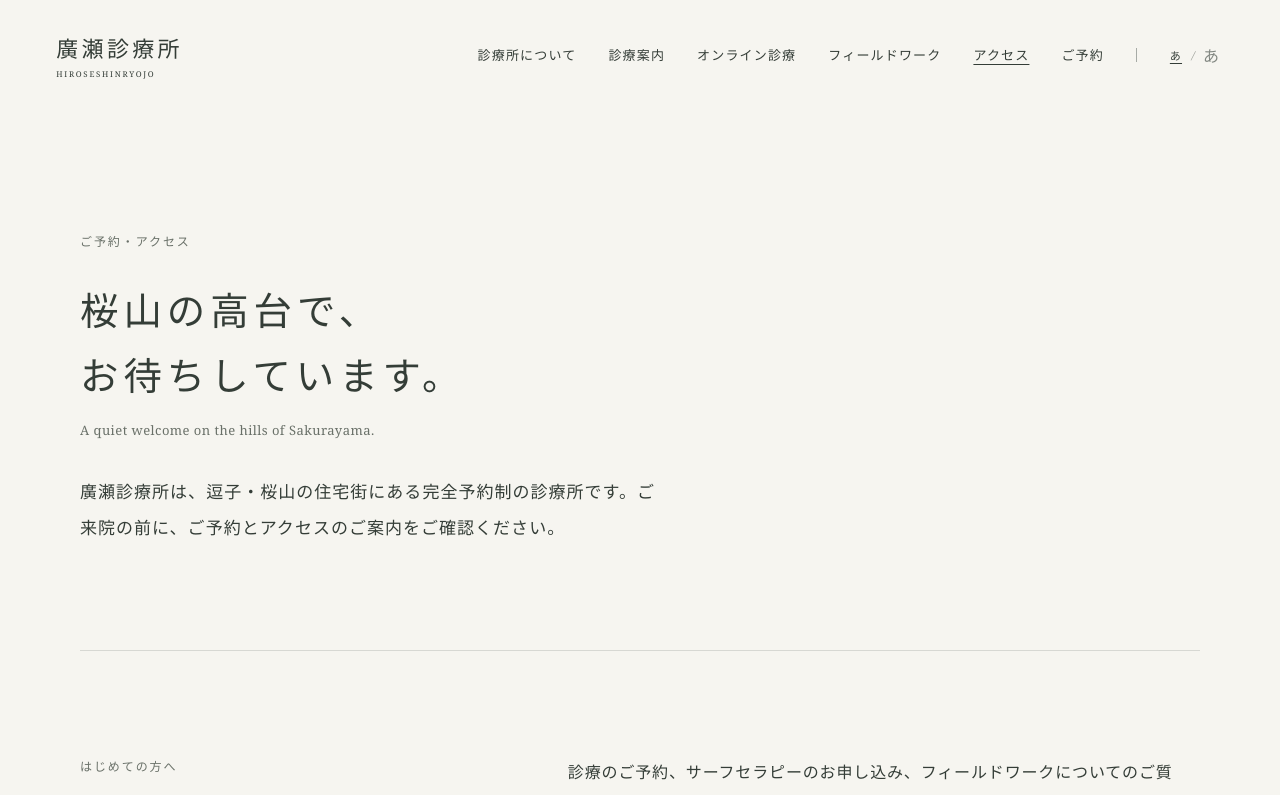
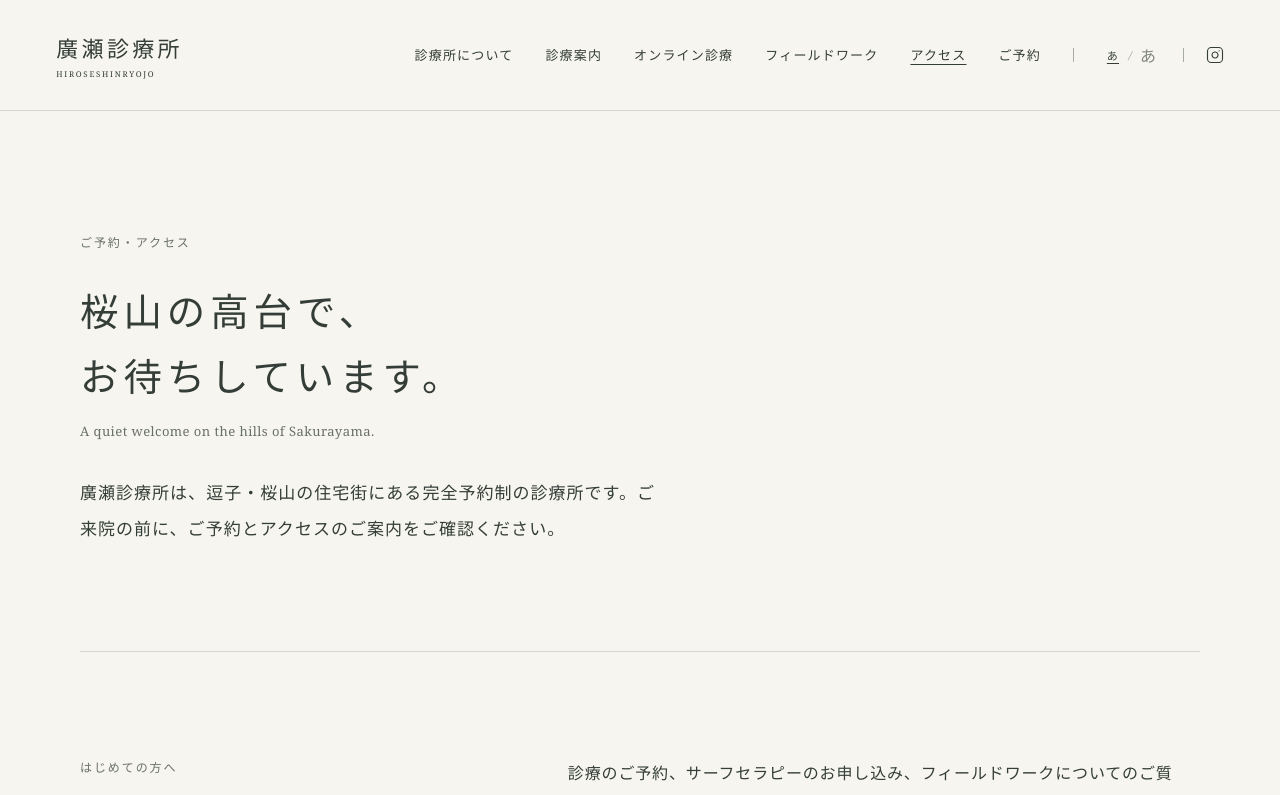
Before and after one commit to kaoruhirose/hirose-clinic-website, a Next.js app: page /access in a window 1280 px wide. Shown: the top 795 px of the page. Built offline with nearby package versions, Linux system fonts and the light colour scheme.

Commit message:
上部の見出しを全ページで固定し、右端にInstagramのマークを追加
Co-Authored-By: Claude Opus 5.5 <noreply@anthropic.com>

```diff
--- a/src/app/globals.css
+++ b/src/app/globals.css
@@ -40,6 +40,17 @@
 /* PCでは、ご予約とInstagramのあいだに細い縦線をはさみ、メニューとSNSを分けて見せる。線の左右は同じ間隔にする。 */
 .site-header--over-photo .desktop-nav::after { content: ""; width: 1px; height: 14px; margin-left: -10px; background: currentColor; opacity: .55; box-shadow: 0 1px 6px #10201060; }
 @media (min-width: 1024px) { .site-header--over-photo .header-instagram { margin-left: -23px; } }
+/* 見出しはどのページでも上部に残す。トップでは表紙の写真を過ぎたら、ほかのページと同じ見出しを上から出す。
+   右端は写真の上と同じく Instagram（ご予約・文字サイズとのあいだに細い縦線）。 */
+.site-header--sticky { position: sticky; top: 0; z-index: 30; background: var(--color-clinic-base); border-bottom: 1px solid var(--rule); }
+.header-sticky { position: fixed; inset: 0 0 auto; z-index: 30; background: var(--color-clinic-base); border-bottom: 1px solid var(--rule); translate: 0 -100%; opacity: 0; visibility: hidden; transition: translate .35s ease, opacity .35s ease, visibility 0s .35s; }
+.header-sticky.is-visible { translate: 0 0; opacity: 1; visibility: visible; transition: translate .35s ease, opacity .35s ease; }
+.header-solid .header-instagram { filter: none; }
+.header-solid .desktop-nav { margin-left: auto; }
+.header-solid .desktop-nav::after { content: ""; width: 1px; height: 14px; margin-left: -10px; background: currentColor; opacity: .4; }
+@media (min-width: 1024px) { .header-solid .header-inner { gap: clamp(20px, 2.5vw, 42px); } .header-solid .header-instagram { margin-left: -23px; } }
+/* 上部に残る見出しの下に、ページ内の移動先が隠れないようにする */
+html { scroll-padding-top: 110px; }
 .header-brand { --brand-size: 22px; font-family: var(--font-serif); font-size: var(--brand-size); line-height: 1.5; letter-spacing: .15em; white-space: nowrap; }
 .header-brand-latin, .footer-latin { display: block; margin-top: calc(var(--brand-size, 25px) * .26); font: calc(var(--brand-size, 25px) * .36)/1.2 Georgia, serif; letter-spacing: .22em; text-align: left; }
 .desktop-nav { display: flex; gap: clamp(20px, 2.5vw, 42px); align-items: center; font-size: 12px; letter-spacing: .09em; }
@@ -237,12 +248,13 @@
 @media (min-width: 1024px) {
   .desktop-break { display: inline; }
   /* A3 長い節でも、左の見出しを画面に残す */
-  .editorial-section > .section-heading { position: sticky; top: 72px; align-self: start; }
+  /* 上部に残る見出し（110px）の下に置く */
+  .editorial-section > .section-heading { position: sticky; top: 142px; align-self: start; }
   /* A2 サーフセラピーを、他のページと同じ「左に見出し・右に本文」の2列に */
   .fieldwork-detail.fieldwork-detail--split { max-width: none; margin-left: 0; }
   .fieldwork-detail--split .event-article > :not(.event-part) { margin-left: calc((100% - 80px) / 2.55 + 80px); }
   .fieldwork-detail--split .event-part { display: grid; grid-template-columns: 1fr 1.55fr; column-gap: 80px; align-items: start; border-top: 1px solid var(--rule); margin-top: 72px; padding-top: 80px; }
-  .fieldwork-detail--split.prose .event-part > h2 { grid-column: 1; grid-row: 1; position: sticky; top: 72px; margin: 0; font-size: 24px; letter-spacing: .08em; line-height: 1.7; }
+  .fieldwork-detail--split.prose .event-part > h2 { grid-column: 1; grid-row: 1; position: sticky; top: 142px; margin: 0; font-size: 24px; letter-spacing: .08em; line-height: 1.7; }
   .fieldwork-detail--split .event-part > :not(h2) { grid-column: 2; }
   /* A4 節と節のあいだ、ページ冒頭の余白を広げる */
   .editorial-section { padding-block: 112px; }
@@ -375,6 +387,8 @@
   .menu-trigger { display: flex; }
   /* Instagramとメニューの横線の見た目の間隔を約22pxに */
   .site-header--over-photo .header-inner { gap: 12px; }
+  .header-solid .header-inner { gap: 12px; }
+  .header-solid .header-instagram { margin-left: auto; }
   .container { width: calc(100% - 80px); }
   .editorial-section { gap: 45px; grid-template-columns: 1fr 1.6fr; }
   .section-heading h2 { font-size: 22px; }
@@ -394,6 +408,7 @@
 @media (max-width: 700px) {
   .container { width: calc(100% - 48px); }
   .header-inner { height: 88px; padding-inline: 24px; }
+  html { scroll-padding-top: 88px; }
   .header-brand { --brand-size: 19px; }
   .home-hero { min-height: 620px; max-height: 980px; }
   .hero-wordmark :is(h1, h2) { font-size: 32px; letter-spacing: .18em; }
--- a/src/components/Header.tsx
+++ b/src/components/Header.tsx
@@ -19,7 +19,7 @@ export default function Header() {
   const pathname = usePathname();
   const home = pathname === "/";
   const dialog = useRef<HTMLDialogElement>(null);
-  const trigger = useRef<HTMLButtonElement>(null);
+  const trigger = useRef<HTMLButtonElement | null>(null); // メニューを開いたボタン（閉じたらそこへ戻る）
   const [isOpen, setIsOpen] = useState(false);
 
   useEffect(() => {
@@ -39,17 +39,29 @@ export default function Header() {
 
   const close = () => { dialog.current?.close(); setIsOpen(false); };
 
-  return (
-    <header className={`site-header${home ? " site-header--over-photo" : ""}`}>
-      <div className="header-inner">
-        {!home && <Link href="/" className="header-brand" aria-label="廣瀬診療所 トップページ"><span>廣瀬診療所</span><span className="header-brand-latin" lang="en">HIROSESHINRYOJO</span></Link>}
-        <nav className="desktop-nav" aria-label="メインメニュー">
-          {links.map(link => <Link key={link.href} href={link.href} className={home && link.secondary ? "home-secondary" : undefined} aria-current={pathname === link.href ? "page" : pathname.startsWith(`${link.href}/`) ? "location" : undefined}>{link.label}</Link>)}
-          <ReservationLink className="nav-reservation">ご予約</ReservationLink>
-          <TextSizeToggle className="text-size-toggle--header" kana />
-        </nav>
-        {/* トップの写真の上では、ご予約の右どなり（スマホはメニューの横線の左）に Instagram を置く */}
-        {home && site.instagramUrl && (
+  // トップでは、表紙の写真を過ぎて白い背景に入ったら、上部に見出しを固定して出す
+  const [isStuck, setIsStuck] = useState(false);
+  useEffect(() => {
+    if (!home) return;
+    let frame = 0;
+    const check = () => {
+      frame = 0;
+      const hero = document.querySelector(".home-hero");
+      setIsStuck(!!hero && hero.getBoundingClientRect().bottom <= 0);
+    };
+    const onScroll = () => { if (!frame) frame = requestAnimationFrame(check); };
+    frame = requestAnimationFrame(check);
+    window.addEventListener("scroll", onScroll, { passive: true });
+    window.addEventListener("resize", onScroll);
+    return () => {
+      cancelAnimationFrame(frame);
+      window.removeEventListener("scroll", onScroll);
+      window.removeEventListener("resize", onScroll);
+      setIsStuck(false);
+    };
+  }, [home]);
+
+  const instagram = site.instagramUrl && (
     <a className="header-instagram" href={site.instagramUrl} target="_blank" rel="noopener noreferrer" aria-label="廣瀬診療所のInstagram（新しいタブで開く）">
       <svg width="18" height="18" viewBox="0 0 24 24" fill="none" stroke="currentColor" strokeWidth="1.5" strokeLinecap="round" strokeLinejoin="round" aria-hidden="true">
         <rect x="2" y="2" width="20" height="20" rx="5" ry="5" />
@@ -57,10 +69,30 @@ export default function Header() {
         <line x1="17.5" y1="6.5" x2="17.51" y2="6.5" />
       </svg>
     </a>
-        )}
-        <button ref={trigger} className="menu-trigger" aria-expanded={isOpen} aria-controls="site-menu" aria-label="メニュー" onClick={() => setIsOpen(true)}><span aria-hidden="true"><i /><i /></span></button>
+  );
+
+  // overPhoto: トップの写真の上（屋号なし・主なメニューだけ）。それ以外は屋号つきの見出し。
+  const bar = ({ overPhoto = false } = {}) => (
+    <div className="header-inner">
+      {!overPhoto && <Link href="/" className="header-brand" aria-label="廣瀬診療所 トップページ"><span>廣瀬診療所</span><span className="header-brand-latin" lang="en">HIROSESHINRYOJO</span></Link>}
+      <nav className="desktop-nav" aria-label="メインメニュー">
+        {links.map(link => <Link key={link.href} href={link.href} className={overPhoto && link.secondary ? "home-secondary" : undefined} aria-current={pathname === link.href ? "page" : pathname.startsWith(`${link.href}/`) ? "location" : undefined}>{link.label}</Link>)}
+        <ReservationLink className="nav-reservation">ご予約</ReservationLink>
+        <TextSizeToggle className="text-size-toggle--header" kana />
+      </nav>
+      {/* 右端（スマホはメニューの横線の左）に Instagram を置く */}
+      {instagram}
+      <button className="menu-trigger" aria-expanded={isOpen} aria-controls="site-menu" aria-label="メニュー" onClick={e => { trigger.current = e.currentTarget; setIsOpen(true); }}><span aria-hidden="true"><i /><i /></span></button>
     </div>
-      <dialog id="site-menu" className="menu-dialog" ref={dialog} aria-label="サイトメニュー" onClose={() => { setIsOpen(false); trigger.current?.focus(); }}>
+  );
+
+  return (<>
+    {/* 写真の上の見出しの指定が及ばないよう、固定の見出しは <header> の外に置く */}
+    {home && <div className={`header-sticky header-solid${isStuck ? " is-visible" : ""}`} inert={!isStuck}>{bar()}</div>}
+    {/* トップ以外では、この見出しをそのまま上部に残す */}
+    <header className={`site-header${home ? " site-header--over-photo" : " site-header--sticky header-solid"}`}>
+      {bar({ overPhoto: home })}
+      <dialog id="site-menu" className="menu-dialog" ref={dialog} aria-label="サイトメニュー" onClose={() => { setIsOpen(false); trigger.current?.focus({ preventScroll: true }); }}>
         <div className="menu-top"><Link href="/" onClick={close}><span>廣瀬診療所</span><span className="header-brand-latin" lang="en">HIROSESHINRYOJO</span></Link><button onClick={close} autoFocus>閉じる <span aria-hidden="true">×</span></button></div>
         <nav aria-label="モバイルメニュー">
           {links.map((link, i) => <Link key={link.href} href={link.href} onClick={close} aria-current={pathname === link.href ? "page" : pathname.startsWith(`${link.href}/`) ? "location" : undefined}><span className="menu-number" aria-hidden="true">0{i + 1}</span>{link.label}<span aria-hidden="true">→</span></Link>)}
@@ -71,5 +103,5 @@ export default function Header() {
         <p className="menu-caption">海と山のあいだで、からだの声を聴く。</p>
       </dialog>
     </header>
-  );
+  </>);
 }
```
Also changed, not shown: 4 other files (tests, documents, lock files or other folders). Lines whose indentation alone changed are shown as unchanged.
